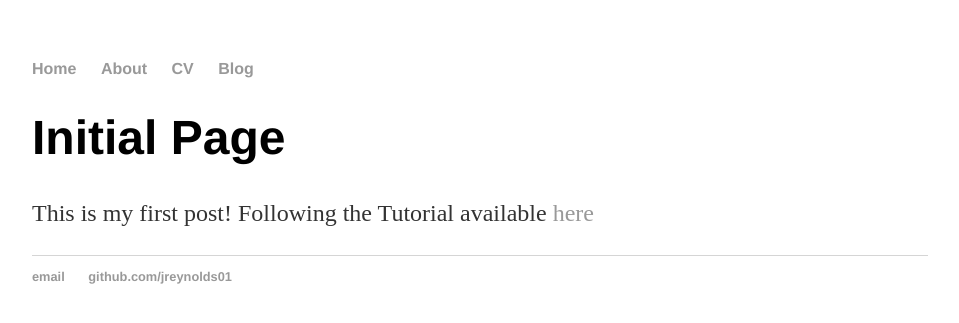
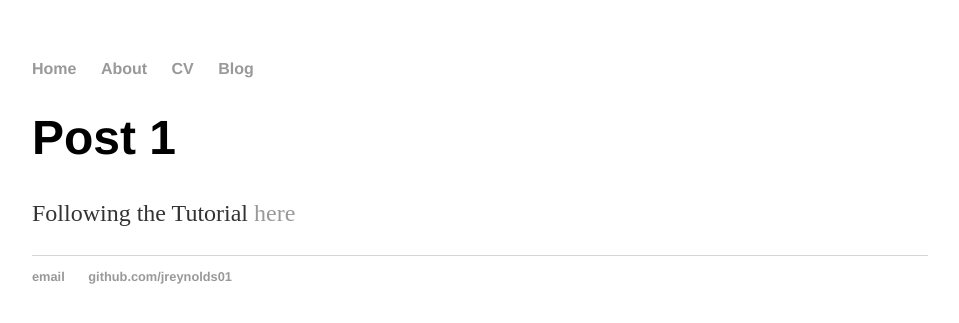
Before and after one commit to jreynolds01/old_jreynolds01.github.io, a Jekyll site: the page built from index.html, in a window 1280 px wide. Shown: the top 323 px of the page, without its empty margins (160-1119 px from the left). Built offline with Jekyll 4.4.1, drawn with Linux system fonts in a browser that asks for light colours.

Commit message:
update to use jekyll

```diff
--- a/index.html
+++ b/index.html
@@ -1,30 +1,8 @@
-<!DOCTYPE html>
-<html>
-	<head>
-		<title>Jeremy</title>
-		<!-- link to main stylesheet -->
-		<link rel="stylesheet" type="text/css" href="/css/main.css">
-	</head>
-	<body>
-		<nav>
-    		<ul>
-        		<li><a href="/">Home</a></li>
-	        	<li><a href="/about">About</a></li>
-        		<li><a href="/cv">CV</a></li>
-        		<li><a href="/blog">Blog</a></li>
-    		</ul>
-		</nav>
-		<div class="container">
-    		<div class="blurb">
-        		<h1>Initial Page</h1>
-				<p>This is my first post! Following the Tutorial available <a href=http://jmcglone.com/guides/github-pages/>here</a></p>
-    		</div><!-- /.blurb -->
-		</div><!-- /.container -->
-		<footer>
-    		<ul>
-        		<li><a href="mailto:hankquinlanhub@gmail.com">email</a></li>
-        		<li><a href="https://github.com/jreynolds01">github.com/jreynolds01</a></li>
-			</ul>
-		</footer>
-	</body>
-</html>
+---
+layout: default
+title: Jeremy Reynolds Test
+---
+<div class="blurb">
+	<h1>Post 1</h1>
+	<p>Following the Tutorial <a href="http://jmcglone.com/guides/github-pages/">here</a></p>
+</div><!-- /.blurb -->
```
